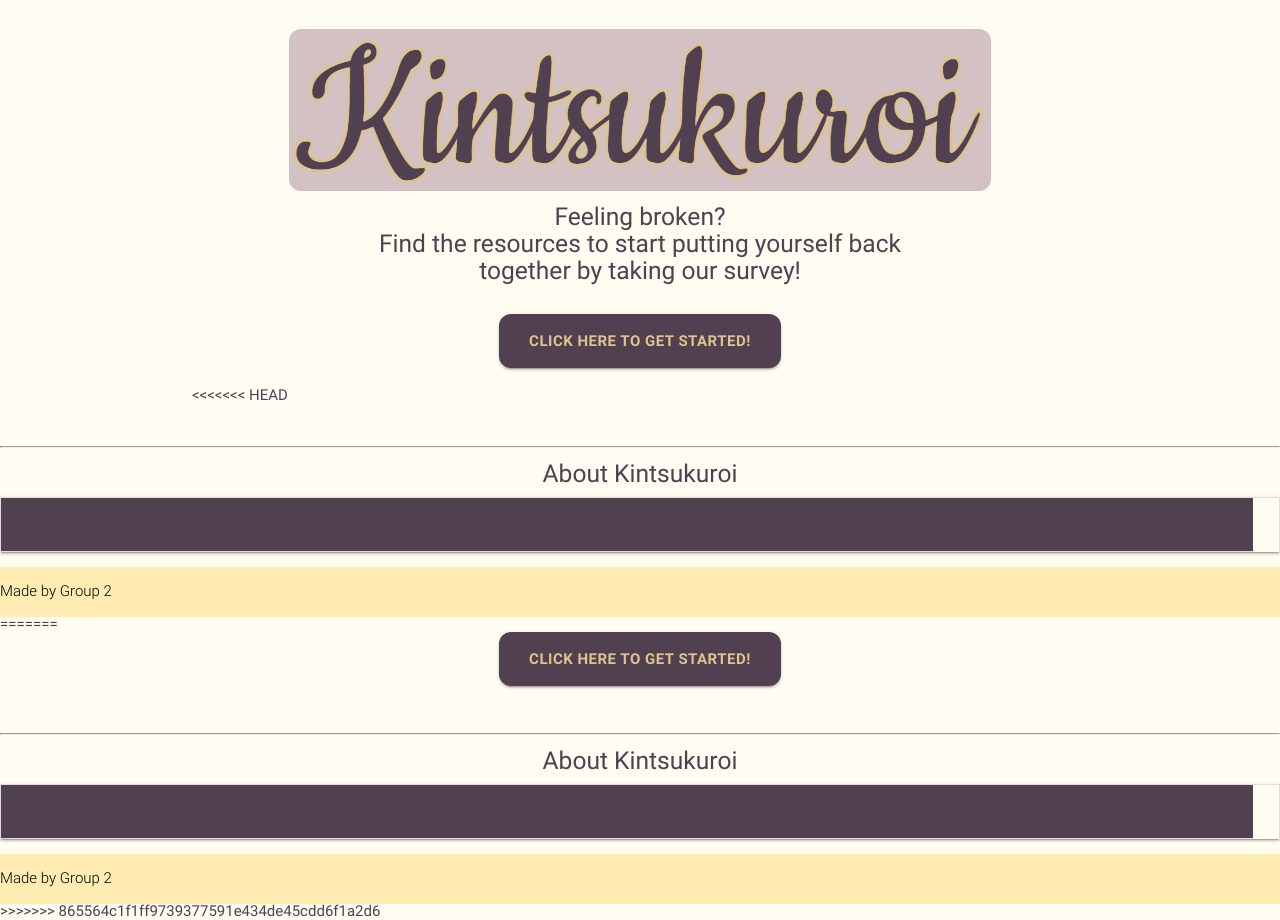
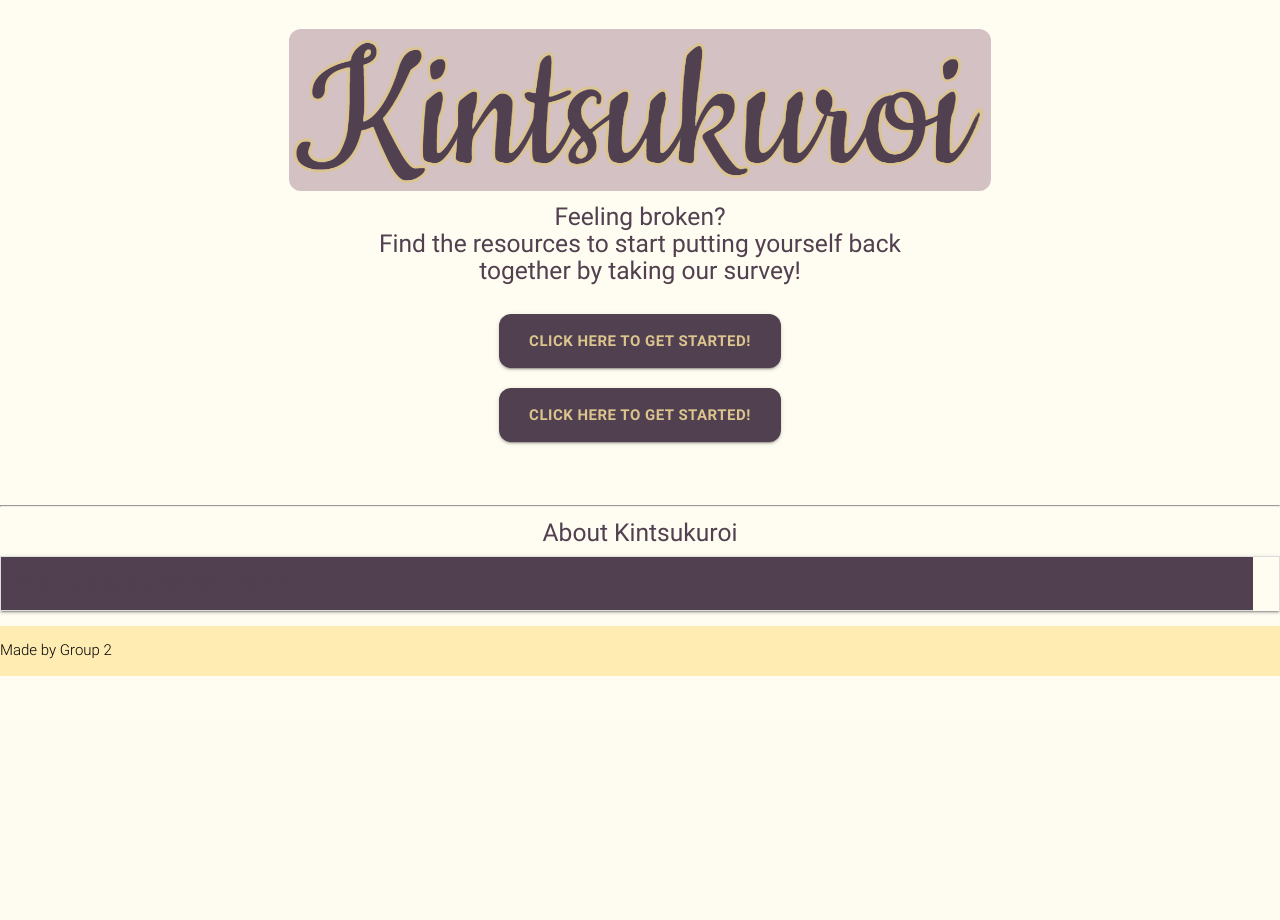
Before and after one commit to matlittle/project-2-group-2, a Node server app: page / in a window 1280 px wide. Shown: the part 80-1000 px from the top of the page. After the commit the page ends 756 px from the top, so only its background shows below. Run offline with Node 20, Linux system fonts and the light colour scheme; some libraries are stand-ins or nearby versions.

Commit message:
added stuff to ejs

```diff
--- a/views/index.ejs
+++ b/views/index.ejs
@@ -21,12 +21,6 @@
             <a href="/questionnaire" id="get-started" class="btn-large waves-effect waves-light">Click here to get started!</a>
           </div>
 
-<<<<<<< HEAD
-        </div>
-      </div>
-    </main>
-    <%- include('footer') -%>
-=======
         <!-- Modal Trigger -->
 
       <div class="row center">
@@ -47,7 +41,6 @@
         </div>
 
   <%- include('footer') -%>
->>>>>>> 865564c1f1ff9739377591e434de45cdd6f1a2d6
 
 </body>
 
```
